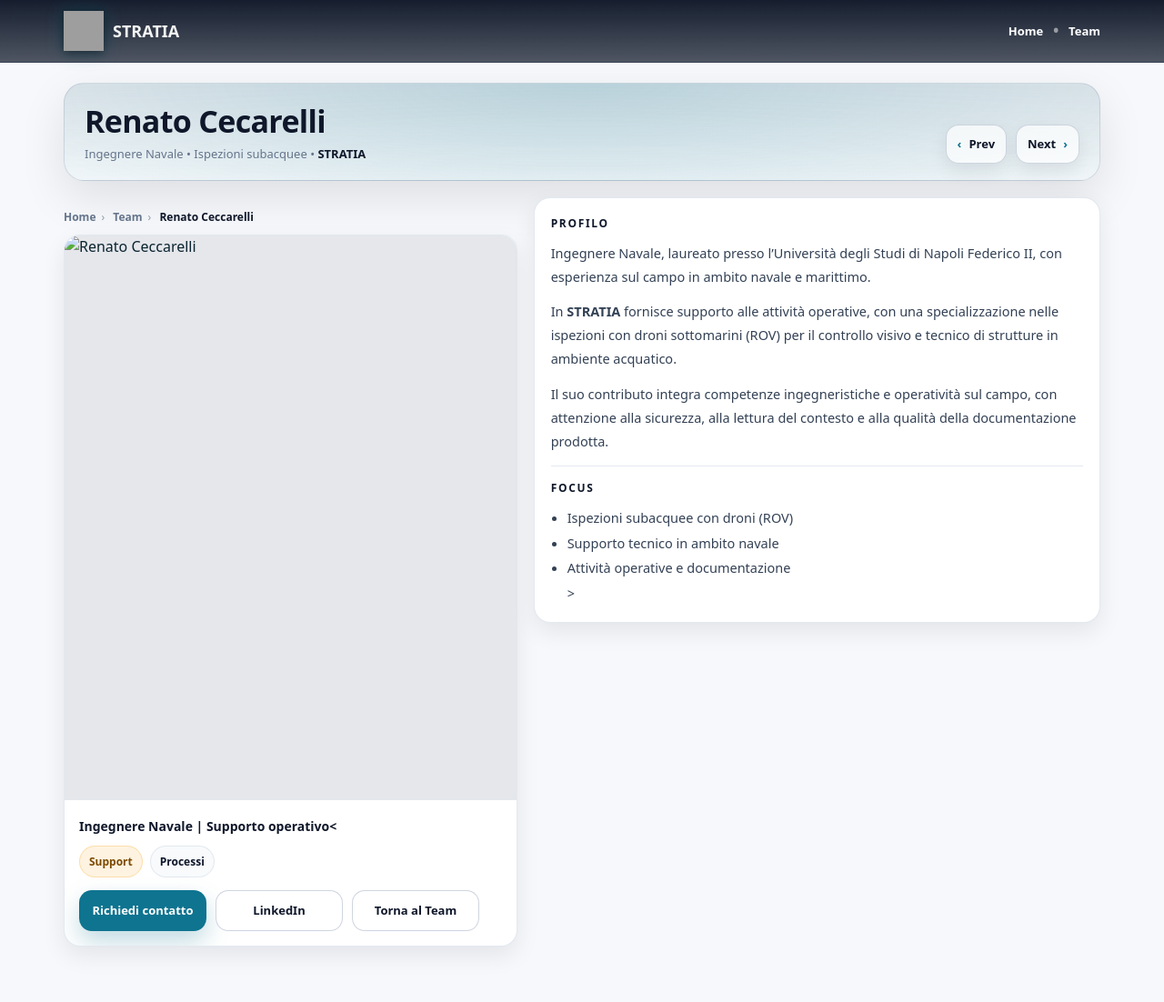
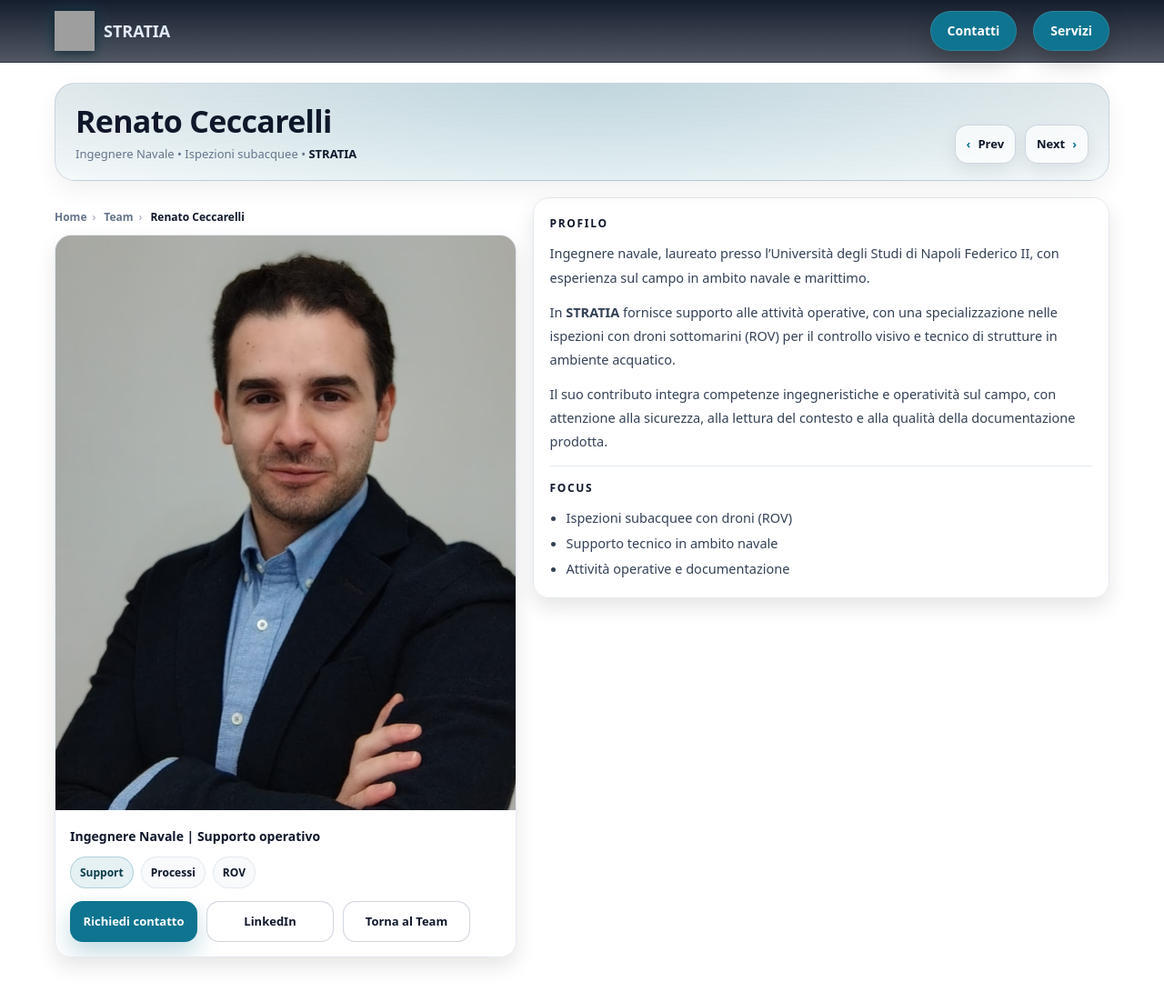
Before and after one commit to stratiaaerialintelligence/stratiaaerialintelligence.github.io, a plain HTML site: page team/renato.html in a window 1280 px wide. Shown: the whole page at 91% size. Drawn offline with Linux system fonts and the light colour scheme; grey boxes are pictures that could not be loaded.

Commit message:
Update renato.html

```diff
--- a/team/renato.html
+++ b/team/renato.html
@@ -1,393 +1,79 @@
 <!-- =========================
-     carlo.html
+     renato.html
 ========================= -->
 <!doctype html>
 <html lang="it">
 <head>
   <meta charset="utf-8" />
   <meta name="viewport" content="width=device-width,initial-scale=1" />
-  <title>Carlo Alberti • STRATIA</title>
-  <meta name="description" content="Profilo team - Carlo Alberti (STRATIA)" />
-
-  <style>
-    :root {
-      --bg: #f6f8fb;
-      --card: #fff;
-      --text: #0b2330;
-      --muted: #64748b;
-      --primary: #0e7490;
-      --shadow: 0 18px 50px rgba(2, 8, 23, .10);
-      --shadow2: 0 10px 26px rgba(2, 8, 23, .08);
-      --radius: 18px;
-      --container: 1180px;
-    }
-
-    * {
-      box-sizing: border-box;
-    }
-
-    body {
-      margin: 0;
-      font-family: system-ui, -apple-system, Segoe UI, Roboto, Arial, sans-serif;
-      background: var(--bg);
-      color: var(--text);
-      line-height: 1.6;
-    }
-
-    a {
-      color: inherit;
-    }
-
-    img {
-      max-width: 100%;
-      display: block;
-    }
-
-    /* Topbar */
-     .topbar {
-      position: sticky;
-      top: 0;
-      z-index: 50;
-      background:linear-gradient(
-	    180deg,
-	    rgba(7,16,33,0.94),
-	    rgba(7,16,33,0.70)
-	  );
-      backdrop-filter: blur(10px);
-      border-bottom: 1px solid rgba(148, 163, 184, .28);
-    }
-
-    .topbar-inner {
-      max-width: var(--container);
-      margin: 0 auto;
-      padding: 12px 20px;
-      display: flex;
-      align-items: center;
-      justify-content: space-between;
-      gap: 12px;
-    }
-
-    .brand {
-      display: flex;
-      align-items: center;
-      gap: 10px;
-      text-decoration: none;
-      font-weight: 900;
-      color: #0f172a;
-    }
-
-     .brand-logo{
-	  width: 44px;
-	  height: 44px;
-	  display: block;
-	  filter:
-	    drop-shadow(0 2px 6px rgba(0,0,0,0.55))
-	    drop-shadow(0 0 8px rgba(14,116,144,0.35));
-	}
-
-   	.brand-name{
-    	font-weight:800;
-    	font-size:18px;
-    	opacity:.95;
-    	color: white;
-    }
-
-    .toplinks {
-      display: flex;
-      align-items: center;
-      gap: 10px;
-      flex-wrap: wrap;
-      color: var(--muted);
-      font-size: 13px;
-    }
-
-    .toplinks a {
-      color: var(--muted);
-      text-decoration: none;
-      font-weight: 800;
-    }
-
-    .toplinks a:hover {
-      color: #0f172a;
-    }
-
-    /* Layout */
-    .wrap {
-      max-width: var(--container);
-      margin: 0 auto;
-      padding: 22px 20px 70px;
-    }
-
-    .grid {
-      margin-top: 18px;
-      display: grid;
-      grid-template-columns: 1fr 1.25fr;
-      gap: 18px;
-      align-items: start;
-    }
-
-    /* Hero */
-    .hero {
-      border-radius: 22px;
-      background:
-        radial-gradient(900px 220px at 50% 0%, rgba(14, 116, 144, .22), rgba(0, 0, 0, 0)),
-        linear-gradient(180deg, rgba(15, 23, 42, .06), rgba(255, 255, 255, .60));
-      border: 1px solid rgba(148, 163, 184, .35);
-      box-shadow: var(--shadow);
-      padding: 22px 22px 18px;
-    }
-
-    .hero-row {
-      display: flex;
-      align-items: flex-end;
-      justify-content: space-between;
-      gap: 16px;
-      flex-wrap: wrap;
-    }
-
-    .hero h1 {
-      margin: 0;
-      font-size: 34px;
-      letter-spacing: -.02em;
-      color: #0f172a;
-      line-height: 1.15;
-    }
-
-    .hero-sub {
-      margin-top: 6px;
-      font-size: 13px;
-      color: var(--muted);
-    }
-
-    .hero-sub b {
-      color: #0f172a;
-    }
-
-    .hero-nav {
-      display: flex;
-      align-items: center;
-      gap: 10px;
-      margin-left: auto;
-    }
-
-    .navbtn {
-      display: inline-flex;
-      align-items: center;
-      gap: 8px;
-      padding: 10px 12px;
-      border-radius: 14px;
-      border: 1px solid rgba(148, 163, 184, .42);
-      background: rgba(255, 255, 255, .70);
-      box-shadow: 0 8px 20px rgba(2, 8, 23, .08);
-      color: #0f172a;
-      text-decoration: none;
-      font-weight: 900;
-      font-size: 13px;
-      white-space: nowrap;
-    }
-
-    .navbtn:hover {
-      border-color: rgba(14, 116, 144, .65);
-    }
-
-    .navbtn .arrow {
-      font-weight: 900;
-      color: var(--primary);
-    }
-
-    /* Breadcrumb */
-    .breadcrumb {
-      margin: 12px 0 10px;
-      color: var(--muted);
-      font-size: 12px;
-    }
-
-    .breadcrumb a {
-      color: var(--muted);
-      text-decoration: none;
-      font-weight: 900;
-    }
-
-    .breadcrumb a:hover {
-      color: #0f172a;
-    }
-
-    .breadcrumb .sep {
-      opacity: .7;
-      margin: 0 6px;
-    }
-
-    /* Card */
-    .card {
-      background: var(--card);
-      border: 1px solid rgba(226, 232, 240, .95);
-      border-radius: var(--radius);
-      box-shadow: var(--shadow2);
-      overflow: hidden;
-    }
-
-    .media {
-      aspect-ratio: 4 / 5;
-      background: #e5e7eb;
-    }
-
-    .media img {
-      width: 100%;
-      height: 100%;
-      object-fit: cover;
-    }
-
-    .card-body {
-      padding: 16px;
-    }
-
-    .roleline {
-      font-weight: 900;
-      color: #0f172a;
-      margin: 2px 0 10px;
-      font-size: 14px;
-    }
-
-    .chips {
-      display: flex;
-      flex-wrap: wrap;
-      gap: 8px;
-      margin: 0 0 14px;
-    }
-
-    .chip {
-      display: inline-flex;
-      align-items: center;
-      gap: 6px;
-      padding: 7px 10px;
-      border-radius: 999px;
-      border: 1px solid rgba(226, 232, 240, .95);
-      background: #f8fafc;
-      color: #0f172a;
-      font-size: 12px;
-      font-weight: 900;
-    }
-
-    .chip.primary {
-      background: rgba(245, 158, 11, .12);
-      border-color: rgba(245, 158, 11, .25);
-      color: #7c4a00;
-    }
-
-    .actions {
-      display: flex;
-      gap: 10px;
-      flex-wrap: wrap;
-      margin-top: 10px;
-    }
-
-    .btn {
-      display: inline-flex;
-      align-items: center;
-      justify-content: center;
-      padding: 11px 12px;
-      border-radius: 14px;
-      border: 1px solid rgba(148, 163, 184, .45);
-      background: #fff;
-      text-decoration: none;
-      font-weight: 900;
-      font-size: 13px;
-      color: #0f172a;
-      min-width: 140px;
-    }
-
-    .btn.primary {
-      background: var(--primary);
-      color: #fff;
-      border-color: rgba(14, 116, 144, .75);
-      box-shadow: 0 12px 26px rgba(14, 116, 144, .25);
-    }
-
-    .btn:hover {
-      border-color: rgba(14, 116, 144, .55);
-    }
-
-    /* Panel */
-    .panel {
-      background: var(--card);
-      border: 1px solid rgba(226, 232, 240, .95);
-      border-radius: var(--radius);
-      box-shadow: var(--shadow2);
-      padding: 18px;
-    }
-
-    .panel h2,
-    .panel h3 {
-      margin: 0 0 10px;
-      font-size: 12px;
-      letter-spacing: .14em;
-      text-transform: uppercase;
-      color: #0f172a;
-    }
-
-    .panel p {
-      margin: 0 0 12px;
-      color: #334155;
-      font-size: 14.5px;
-      line-height: 1.8;
-    }
-
-    .divider {
-      height: 1px;
-      background: rgba(226, 232, 240, .95);
-      margin: 14px 0;
-    }
-
-    .panel ul {
-      margin: 0;
-      padding-left: 18px;
-      color: #334155;
-      line-height: 1.9;
-      font-size: 14.5px;
-    }
-
-    /* Responsive */
-    @media (max-width: 980px) {
-      .grid {
-        grid-template-columns: 1fr;
-      }
-
-      .hero h1 {
-        font-size: 30px;
-      }
-    }
-  </style>
+  <title>Renato Ceccarelli • STRATIA</title>
+  <meta name="description" content="Profilo team - Renato Ceccarelli (STRATIA)" />
+  <link rel="stylesheet" href="../css/team.css">
+    <script src="../js/team.js" defer></script>
 </head>
 
 <body>
 
-  <header class="topbar">
-    <div class="topbar-inner">
-      <a class="brand" href="../index.html#home" aria-label="Torna alla Home">
-  			<img class="brand-logo" src="../images/logo/logo_droni_trasparente_sx.png" alt="">
+   <!-- HEADER -->
+<header class="site-header" id="top">
+  	<div class="container">
+    	<div class="header-inner">
+        	<a class="brand" href="../index.html#home" aria-label="Vai a Home">
+          		<img class="brand-logo" src="../images/logo/logo_droni_trasparente_sx.png" alt="STRATIA">
           		<span class="brand-name">STRATIA</span>
         	</a>
+        	<div class="header-right">
+          		<a class="header-cta" href="../index.html#contatti">Contatti</a>
+          		<a class="header-cta" href="../index.html#servizi">Servizi</a>
 
-      <div class="toplinks">
-        <a href="../index.html#home" style="color: white;">Home</a>
-          <span style="opacity:.5;color: white;font-size: 21px;">•</span>
-        <a href="../index.html#team" style="color: white;">Team</a>
+
+          		 <button id="menuBtn" class="menu-btn" type="button"
+            aria-label="Apri menu" aria-controls="mobileDrawer" aria-expanded="false">
+            <svg xmlns="http://www.w3.org/2000/svg" width="22" height="22" viewBox="0 0 24 24"
+              fill="none" stroke="currentColor" stroke-width="2" stroke-linecap="round" stroke-linejoin="round" aria-hidden="true">
+              <line x1="3" y1="6" x2="21" y2="6"></line>
+              <line x1="3" y1="12" x2="21" y2="12"></line>
+              <line x1="3" y1="18" x2="21" y2="18"></line>
+            </svg>
+          </button>
+		    </div>
        	</div>
     </div>
 </header>
+
+<!-- MOBILE DRAWER -->
+  <div id="mobileDrawer" class="drawer" aria-hidden="true">
+    <div class="drawer-backdrop" data-close="true"></div>
+    <aside class="drawer-panel" role="dialog" aria-modal="true" aria-label="Menu mobile">
+      <div class="drawer-head">
+        <a class="drawer-brand" href="#home" data-link="true" aria-label="Vai a Home">
+          <img class="brand-logo" src="../images/logo/logo_droni_trasparente_sx.png" alt="STRATIA">
+          <span class="brand-name">STRATIA</span>
+        </a>
+        <button id="drawerClose" class="drawer-close" type="button" aria-label="Chiudi menu">×</button>
+      </div>
+      <div class="drawer-body">
+        <nav class="drawer-links" id="drawerLinks" aria-label="Menu mobile link">
+          <a class="drawer-link" href="../index.html#home" data-section="home" data-link="true"><span>Home</span><span class="chev">›</span></a>
+          <a class="drawer-link" href="../index.html#team" data-section="team" data-link="true"><span>Team</span><span class="chev">›</span></a>
+        </nav>
+        <a class="drawer-cta" href="../index.html#contatti" data-link="true">Contattaci</a>
+        <div class="drawer-note">Premi <b>ESC</b> o clicca fuori per chiudere.</div>
+      </div>
+    </aside>
+  </div>
 
   <main class="wrap">
 
     <section class="hero" aria-label="Intestazione profilo">
       <div class="hero-row">
         <div>
-          <h1>Renato Cecarelli</h1>
+          <h1>Renato Ceccarelli</h1>
           <div class="hero-sub">Ingegnere Navale • Ispezioni subacquee • <b>STRATIA</b></div>
         </div>
 
-        <!-- Prev / Next  -->
         <div class="hero-nav" aria-label="Navigazione membri">
-          <a class="navbtn" href="davide+.html" aria-label="Vai al precedente">
+          <a class="navbtn" href="davide.html" aria-label="Vai al precedente">
             <span class="arrow">‹</span> Prev
           </a>
           <a class="navbtn" href="visione_team.html" aria-label="Vai al successivo">
@@ -408,18 +94,17 @@
 
         <div class="card">
           <div class="media">
-            <img
-              src=""
-              alt="Renato Ceccarelli"
-            >
+            <!-- metti qui la foto -->
+            <img src="../images/team/renato.jpeg" alt="Renato Ceccarelli">
           </div>
 
           <div class="card-body">
-            <div class="roleline">Ingegnere Navale | Supporto operativo<</div>
+            <div class="roleline">Ingegnere Navale | Supporto operativo</div>
 
             <div class="chips">
               <span class="chip primary">Support</span>
               <span class="chip">Processi</span>
+              <span class="chip">ROV</span>
             </div>
 
             <div class="actions">
@@ -433,8 +118,9 @@
 
       <section class="panel" aria-label="Dettagli profilo">
         <h2>Profilo</h2>
+
         <p>
-          Ingegnere Navale, laureato presso l’Università degli Studi di Napoli Federico II, con esperienza sul campo
+          Ingegnere navale, laureato presso l’Università degli Studi di Napoli Federico II, con esperienza sul campo
           in ambito navale e marittimo.
         </p>
 
@@ -454,7 +140,7 @@
         <ul>
           <li>Ispezioni subacquee con droni (ROV)</li>
           <li>Supporto tecnico in ambito navale</li>
-        <li>Attività operative e documentazione</li>>
+          <li>Attività operative e documentazione</li>
         </ul>
       </section>
 
```
Lines whose indentation alone changed are shown as unchanged.
